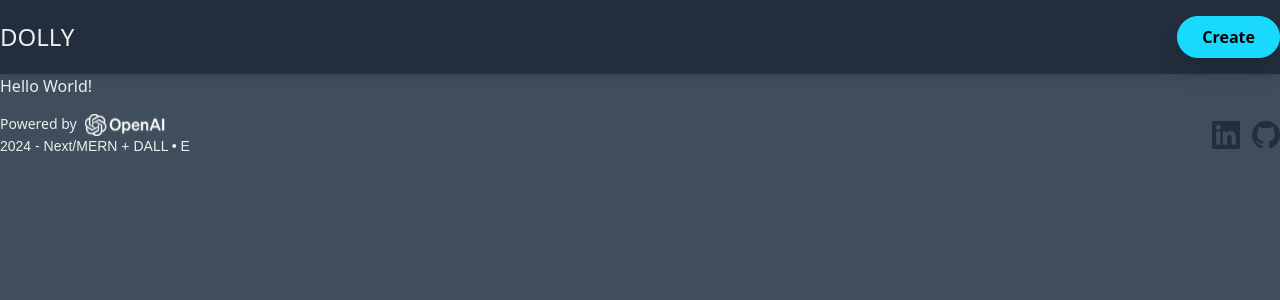
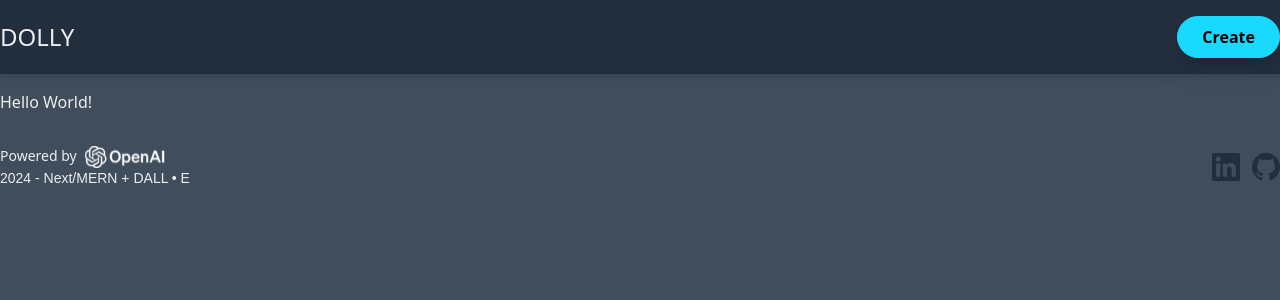
Before and after one commit to rkmiller131/dolly, a Next.js app: page / in a window 1280 px wide. Shown: the top 300 px of the page. Built offline with nearby package versions, Linux system fonts and the light colour scheme; a web font is replaced by a local one.

Commit message:
Added wrapper around main html tag/children

```diff
--- a/app/create/template.tsx
+++ b/app/create/template.tsx
@@ -3,7 +3,7 @@
 import { useState } from "react";
 
 export default function Template({ children }: { children: React.ReactNode }) {
-  const [videoClass, setVideoClass] = useState("top-0");
+  const [videoClass, setVideoClass] = useState("top-0 left-0");
 
   return (
     <>
--- a/app/layout.tsx
+++ b/app/layout.tsx
@@ -30,7 +30,9 @@ export default function RootLayout(
     <html lang="en">
       <body className={`antialiased ${jaldi.variable} ${inter.variable}`}>
         <Navbar />
-        <main>{children}</main>
+        <main className="container mx-auto px-4 py-4 md:px-0">
+          {children}
+        </main>
         <Footer />
       </body>
     </html>
--- a/types/global.ts
+++ b/types/global.ts
@@ -3,7 +3,3 @@ export type ButtonInteraction =
 | { type: 'download'; href: string }
 | { type: 'action'; onClick: () => void | Promise<void> }
 | { type: 'server-action'; action: () => Promise<void> };
-
-export type SVGIconProps = {
-  color: string;
-}
```
